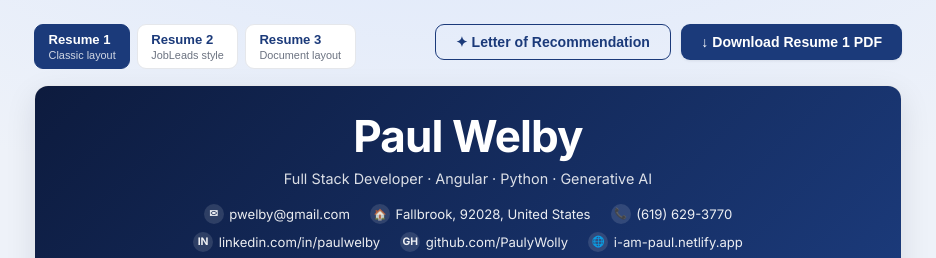
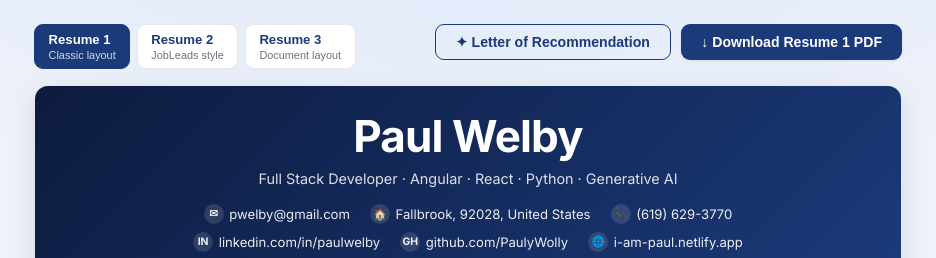
Before and after one commit to PaulyWolly/resume_pjw, an Angular app in the folder resume-app/: page / in a window 1280 px wide. Shown: the top 258 px of the page, without its empty margins (172-1108 px from the left). Built offline with nearby package versions, Linux system fonts and the light colour scheme.

Commit message:
Add React to the resume headline after Angular.

```diff
--- a/resume-app/src/app/data/resume.data.ts
+++ b/resume-app/src/app/data/resume.data.ts
@@ -2,7 +2,7 @@ import { Resume } from '../models/resume.model';
 
 export const RESUME: Resume = {
   name: 'Paul Welby',
-  headline: 'Full Stack Developer · Angular · Python · Generative AI',
+  headline: 'Full Stack Developer · Angular · React · Python · Generative AI',
   contact: {
     email: 'pwelby@gmail.com',
     phone: '(619) 629-3770',
```
